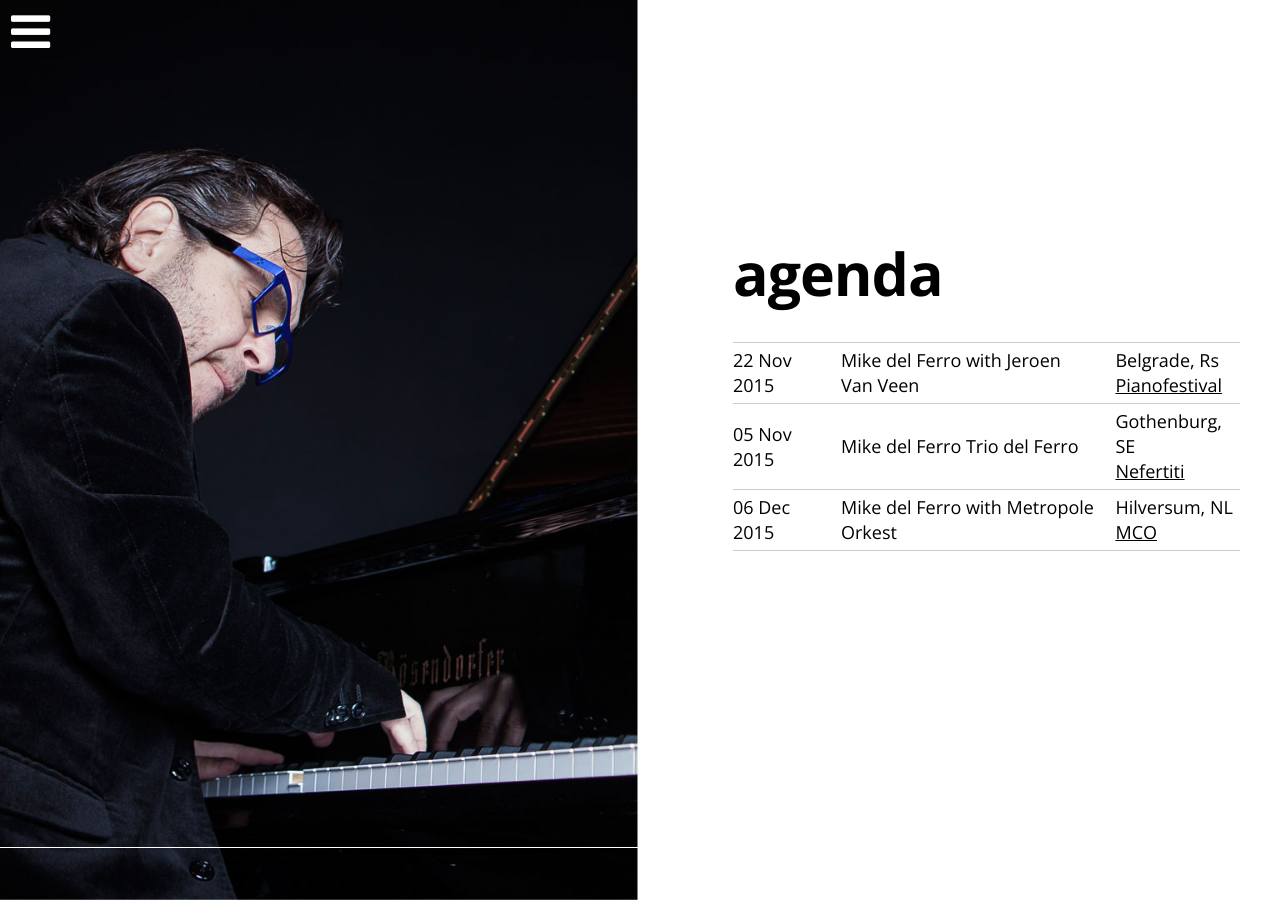
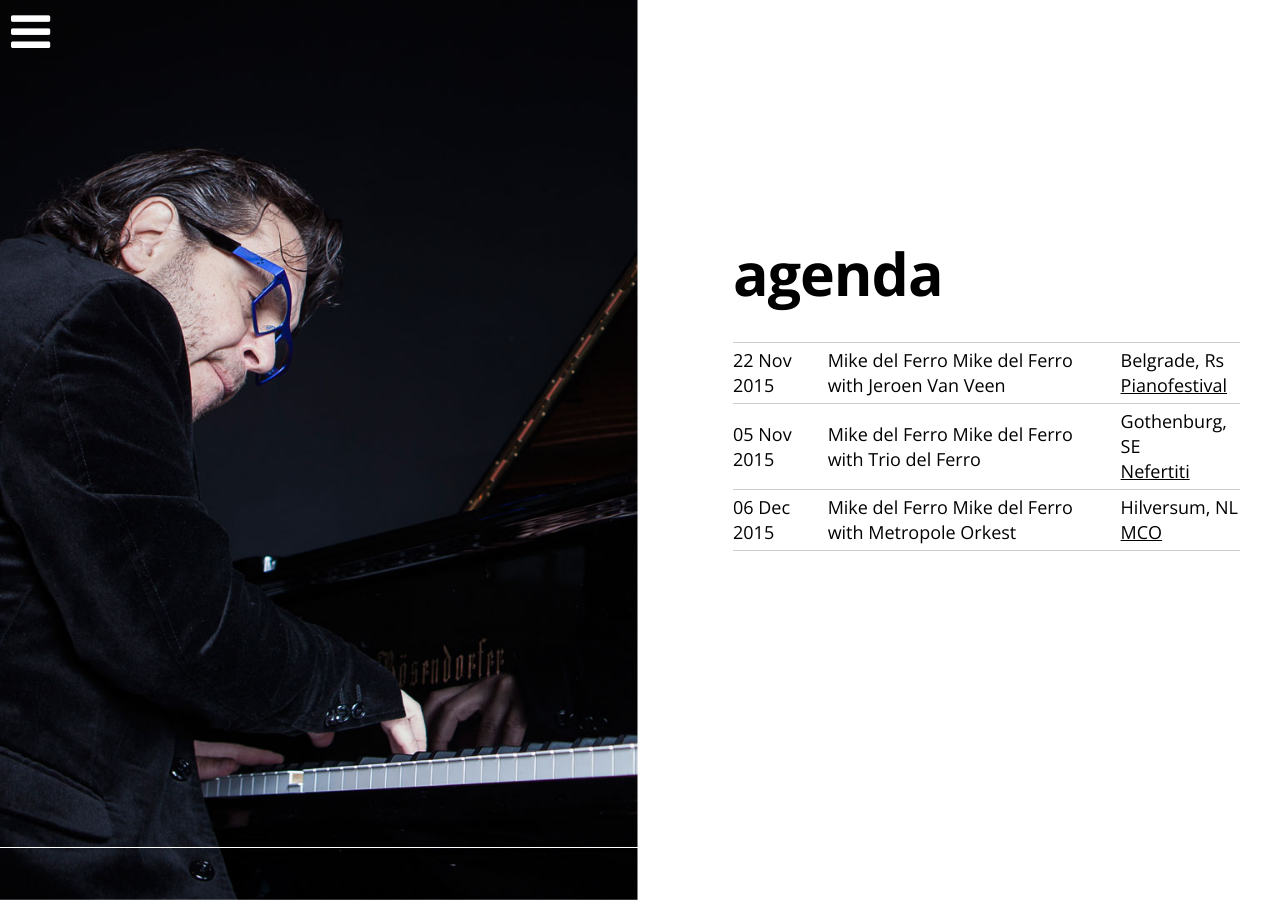
Before and after one commit to mikedelferro/website, a Jekyll site: the page built from agenda.html, in a window 1280 px wide. Built offline with Jekyll 4.4.1, drawn with Linux system fonts in a browser that asks for light colours; nearby versions of some CDN libraries.

Commit message:
Updated '_config.yml' via CloudCannon

```diff
--- a/_config.yml
+++ b/_config.yml
@@ -1,15 +1,15 @@
 gigs:
-  - title: with Jeroen Van Veen
+  - title: Mike del Ferro with Jeroen Van Veen
     date: 2015-11-22T00:00:00.000Z
     location: 'Belgrade, Rs'
     venue: Pianofestival
     url: ''
-  - title: Trio del Ferro
+  - title: Mike del Ferro with Trio del Ferro
     date: 2015-11-05T00:00:00.000Z
     location: 'Gothenburg, SE'
     venue: Nefertiti
     url: ''
-  - title: with Metropole Orkest
+  - title: Mike del Ferro with Metropole Orkest
     date: 2015-12-06T00:00:00.000Z
     location: 'Hilversum, NL'
     venue: MCO
```
